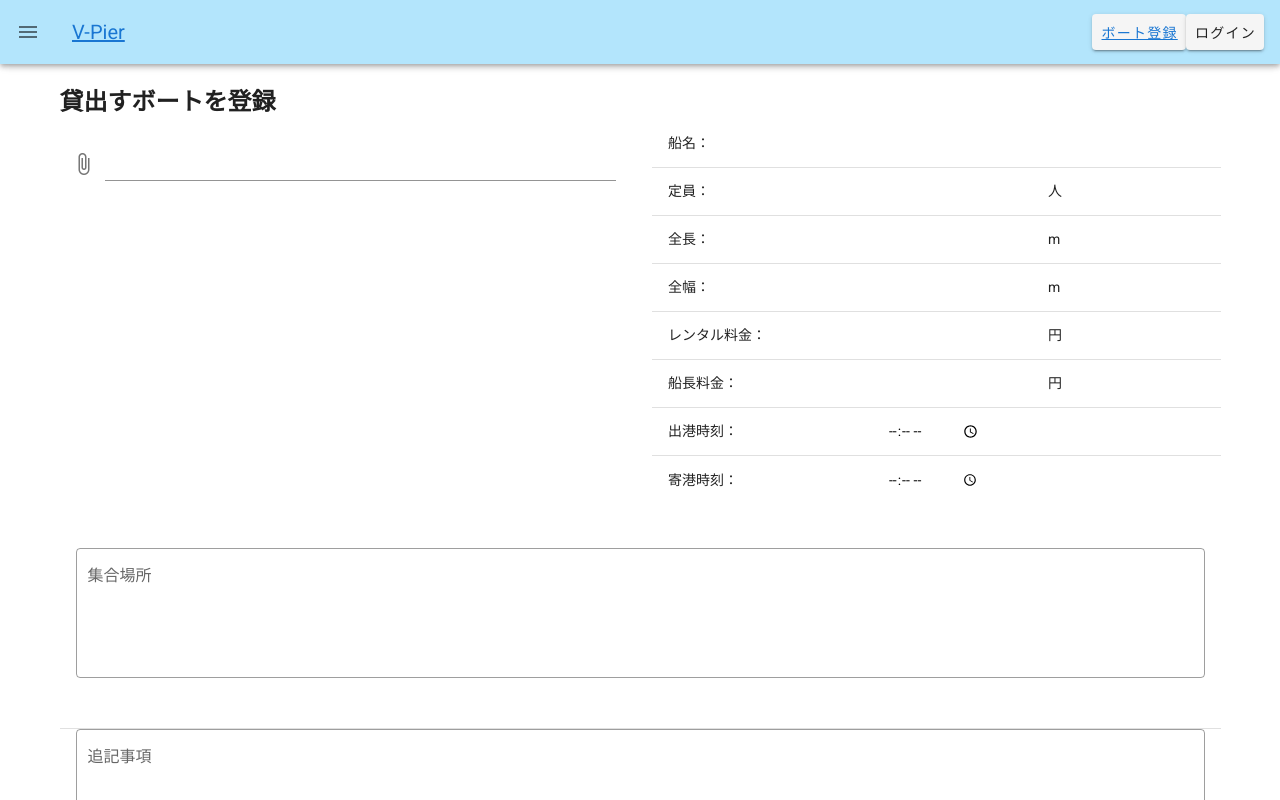
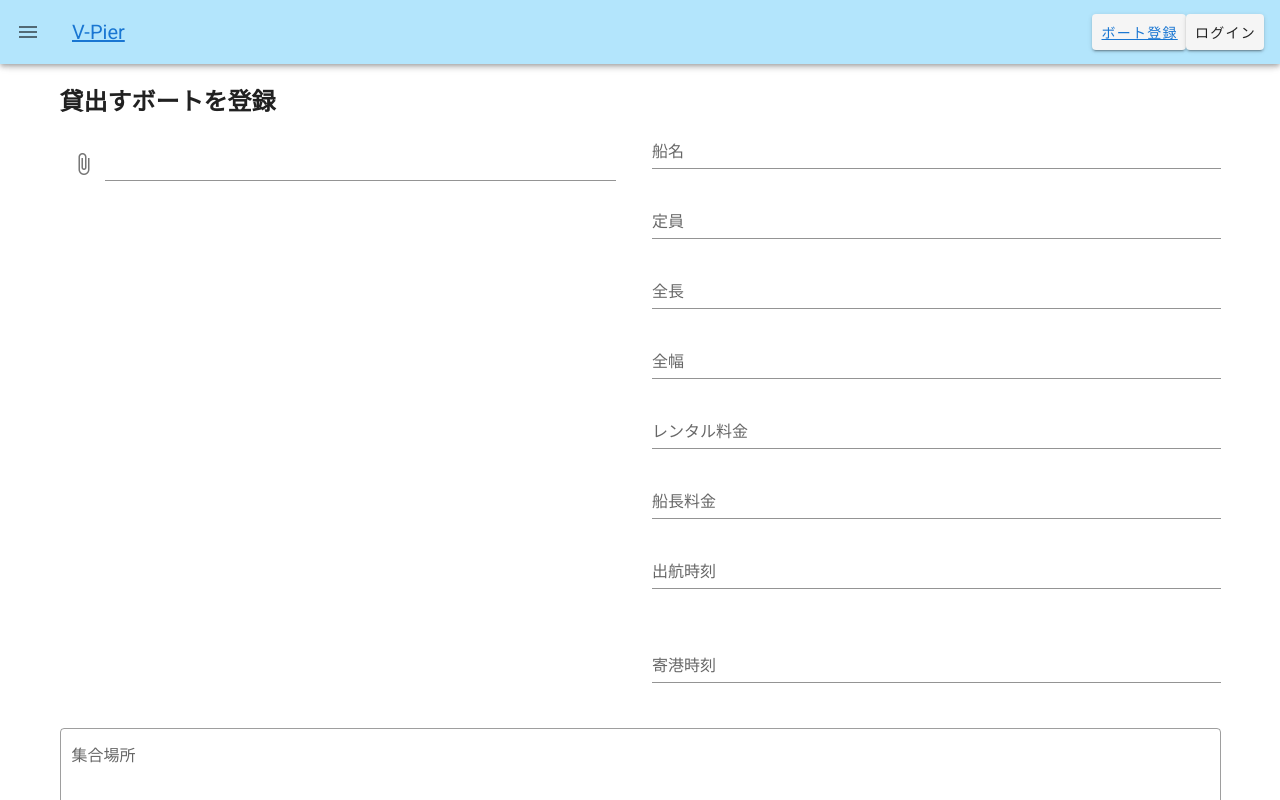
Before and after one commit to igarashiiiii/boat-rental, a Vue app: page /register in a window 1280 px wide. Shown: the top 800 px of the page. Built offline with nearby package versions, Linux system fonts and the light colour scheme; no server answers; the database is empty.

Commit message:
"edit style "

```diff
--- a/src/components/Head.vue
+++ b/src/components/Head.vue
@@ -19,13 +19,6 @@
         <v-divider></v-divider>
         <v-list-item-content dense nav>
           <v-list-item-title>
-            <button v-show="isLoggedIn" @click="signOut" class="ml-5">
-              ログアウト
-            </button>
-          </v-list-item-title>
-        </v-list-item-content>
-        <v-list-item-content dense nav>
-          <v-list-item-title>
             <v-col class="ml-2">
               <a
                 :href="'mailto:igahaya5@gmail.com?subject=boat-rentalの問い合わせ'"
@@ -34,6 +27,15 @@
             </v-col>
           </v-list-item-title>
         </v-list-item-content>
+        <v-divider></v-divider>
+        <v-list-item-content dense nav>
+          <v-list-item-title>
+            <button v-show="isLoggedIn" @click="signOut" class="ml-5 pt-4">
+              ログアウト
+            </button>
+          </v-list-item-title>
+        </v-list-item-content>
+        <v-divider></v-divider>
         <!-- <v-list-item-content dense nav>
             <v-list-item-title>予約確認</v-list-item-title>
         </v-list-item-content> -->
--- a/src/components/Home.vue
+++ b/src/components/Home.vue
@@ -12,7 +12,7 @@
                     @click="push(i.boatId)"
                     class="mx-auto"
                   >
-                    <v-card max-width="300" color="pink" class="my-2">
+                    <v-card max-width="300" color="pink" class="my-2" elevation="10">
                       <v-img
                         :src="i.pictureId"
                         alt=""
--- a/src/components/Register.vue
+++ b/src/components/Register.vue
@@ -3,7 +3,7 @@
     <h2>貸出すボートを登録</h2>
     <v-row>
       <v-col cols="12" xs="12" sm="6">
-        <v-img :src="pictureUrl" alt="" id="myimg"></v-img>
+        <v-img :src="pictureUrl" alt="" id="myimg" max-height="350"></v-img>
         <v-col class="m-12">
           <v-file-input type="file" v-model="pictureFile"
             >画像を登録</v-file-input
@@ -11,121 +11,151 @@
         </v-col>
       </v-col>
       <v-col cols="12" xs="12" sm="6">
-        <v-simple-table>
-          <tbody>
-            <tr>
-              <td>船名：</td>
-              <td>
-                <input type="text" @change="changeName" :value="updateName" />
-              </td>
-            </tr>
-            <tr>
-              <td>定員：</td>
-              <td>
-                <input
-                  type="nummber"
-                  @change="changeCapacity"
+        <v-text-field
+          cols="12"
+          xs="12"
+          label="船名"
+          v-model="updateName"
+          :value="updateName"
+        ></v-text-field>
+        <v-text-field
+          cols="12"
+          xs="12"
+          label="定員"
+          v-model="updateBoatCapacity"
           :value="updateBoatCapacity"
-                />人
-              </td>
-            </tr>
-            <tr>
-              <td>全長：</td>
-              <td>
-                <input
-                  type="text"
-                  @change="changeLength"
+          >人
+        </v-text-field>
+        <v-text-field
+          cols="12"
+          xs="12"
+          label="全長"
+          v-model="updateLength"
           :value="updateLength"
-                />m
-              </td>
-            </tr>
-            <tr>
-              <td>全幅：</td>
-              <td>
-                <input
-                  type="text"
-                  @change="changeWidth"
+          >m
+        </v-text-field>
+        <v-text-field
+          cols="12"
+          xs="12"
+          label="全幅"
+          v-model="updateWidth"
           :value="updateWidth"
-                />m
-              </td>
-            </tr>
+          >m
+        </v-text-field>
+        <v-text-field
+          cols="12"
+          xs="12"
+          label="レンタル料金"
+          v-model="updateRentalFee"
+          :value="updateRentalFee"
+          >円
+        </v-text-field>
+        <v-text-field
+          cols="12"
+          xs="12"
+          label="船長料金"
+          v-model="updateCaptainFee"
+          :value="updateCaptainFee"
+          >円
+        </v-text-field>
 
-            <tr>
-              <td>レンタル料金：</td>
-              <td>
-                <input
-                  type="text"
-                  @change="changeRentalFee"
-                  :value="updateRentalFee"
-                />円
-              </td>
-            </tr>
+        <v-row>
+          <v-col cols="12" xs="6">
+            <v-text-field
+              label="出航時刻"
+              v-model="updateDepartureTime"
+              :value="updateDepartureTime"
+            >
+            </v-text-field>
+          </v-col>
+          <v-col cols="12" xs="6">
+            <v-text-field
+              label="寄港時刻"
+              v-model="updateArrivalTime"
+              :value="updateArrivalTime"
+            >
+            </v-text-field>
 
-            <tr>
-              <td>船長料金：</td>
-              <td>
-                <input
-                  type="text"
-                  @change="changeCaptainFee"
-                  :value="updateCaptainFee"
-                />円
-              </td>
-            </tr>
-            <tr>
-              <td>出港時刻：</td>
-              <td>
-                <input
-                  type="time"
-                  @change="changeDepartureTime"
-                  :value="updateDepartureTime"
-                />
-              </td>
-            </tr>
-            <tr>
-              <td>寄港時刻：</td>
-              <td>
-                <input
-                  type="time"
-                  @change="changeArrivalTime"
-                  :value="updateArrivalTime"
-                />
-              </td>
-            </tr>
-          </tbody>
-        </v-simple-table>
+            <!-- <v-row>
+                  <v-col cols="12" sx="6">
+                    <v-menu
+                      ref="menu"
+                      :close-on-content-click="false"
+                      :nudge-right="40"
+                      :return-value.sync="updateDepartureTime"
+                      transition="scale-transition"
+                      offset-y
+                    >
+                      <template v-slot:activator="{ on, attrs }">
+                        <v-text-field
+                          v-model="updateDepartureTime"
+                          label="出航時刻"
+                          prepend-icon="mdi-clock-time-four-outline"
+                          readonly
+                          v-bind="attrs"
+                          v-on="on"
+                        ></v-text-field>
+                      </template>
+                      <v-time-picker
+                        v-model="updateDepartureTime"
+                        full-width
+                        @click:minute="$refs.menu.save(updateDepartureTime)"
+                      ></v-time-picker>
+                    </v-menu>
+                  </v-col>
+                  <v-col cols="12" sx="6">
+                    <v-menu
+                      ref="menu"
+                      :close-on-content-click="false"
+                      :nudge-right="40"
+                      :return-value.sync="updateArrivalTime"
+                      transition="scale-transition"
+                      offset-y
+                    >
+                      <template v-slot:activator="{ on, attrs }">
+                        <v-text-field
+                          v-model="updateArrivalTime"
+                          label="寄港時刻"
+                          prepend-icon="mdi-clock-time-four-outline"
+                          readonly
+                          v-bind="attrs"
+                          v-on="on"
+                        ></v-text-field>
+                      </template>
+                      <v-time-picker
+                        v-model="updateArrivalTime"
+                        full-width
+                        @click:minute="$refs.menu.save(updateArrivalTime)"
+                      ></v-time-picker>
+                    </v-menu>
+                  </v-col>
+                </v-row> -->
+          </v-col>
+        </v-row>
       </v-col>
     </v-row>
     <v-row>
-      <v-col>
-        <v-simple-table>
-          <tbody>
-            <tr>
-              <td class="py-5">
+      <v-col cols="12" xs="12">
+        <p>
           <v-textarea
             label="集合場所"
-                  auto-grow
             outlined
             name="input-7-4"
-                  @change="changePlace"
+            v-model="updatePlace"
             :value="updatePlace"
           />
-              </td>
-            </tr>
-
-            <tr>
-              <td>
+        </p>
+      </v-col>
+      <v-col cols="12" xs="12">
+        <p>
           <v-textarea
             label="追記事項"
-                  auto-grow
             outlined
             name="input-7-4"
-                  @change="changeCaution"
+            v-model="updateCaution"
             :value="updateCaution"
           />
-              </td>
-            </tr>
-          </tbody>
-        </v-simple-table>
+        </p>
       </v-col>
     </v-row>
     <v-row class="py-10" justify="center">
@@ -222,6 +252,7 @@ export default {
       this.updateArrivalTime = this.updateItems[0].arrivalTime;
       this.updatePlace = this.updateItems[0].place;
       this.updateCaution = this.updateItems[0].caution;
+
       console.log("register:created:Boat情報を読み込みました");
     } else {
       this.exist = false;
@@ -230,10 +261,6 @@ export default {
   },
 
   methods: {
-    //changed information
-    changeName(e) {
-      this.updateName = e.target.value;
-    },
     changeCapacity(e) {
       this.updateBoatCapacity = e.target.value;
     },
@@ -254,13 +281,6 @@ export default {
     },
     changeArrivalTime(e) {
       this.updateArrivalTime = e.target.value;
-    },
-    changePlace(e) {
-      this.updatePlace = e.target.internalValue;
-      console.log("changePlace:" + e.target.internalValue);
-    },
-    changeCaution(e) {
-      this.updateCaution = e.target.value;
     },
 
     //when update or draft button is clicked
@@ -349,6 +369,11 @@ export default {
         console.log("register:情報の下書き成功失敗:" + error);
       }
     },
+
+    updateSuccessAlert() {
+      this.successAlert = true;
+    },
+    updateFaultAlert() {},
   },
 };
 </script>
```
Also changed, not shown: src/components/Detail.vue (+59 -51 lines). Lines whose indentation alone changed are shown as unchanged.
